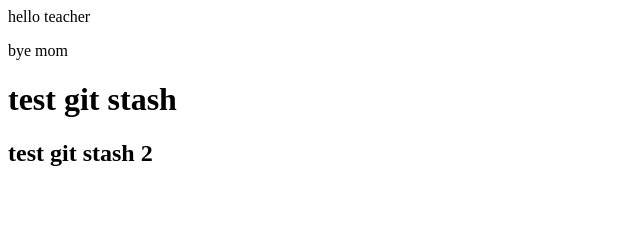
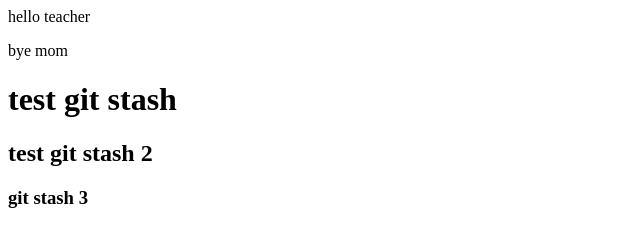
Before and after one commit to nguyenthanhphuoc051001/shopping-website, a plain HTML site: page index.html in a window 1280 px wide. Shown: the whole page, without its empty margins (0-640 px from the left). Drawn offline with Linux system fonts and the light colour scheme.

Commit message:
Update index.html

```diff
--- a/index.html
+++ b/index.html
@@ -3,3 +3,4 @@
 
 <h1>test git stash</h1>
 <h2>test git stash 2</h2>
+<h3>git stash 3<h3>
```
